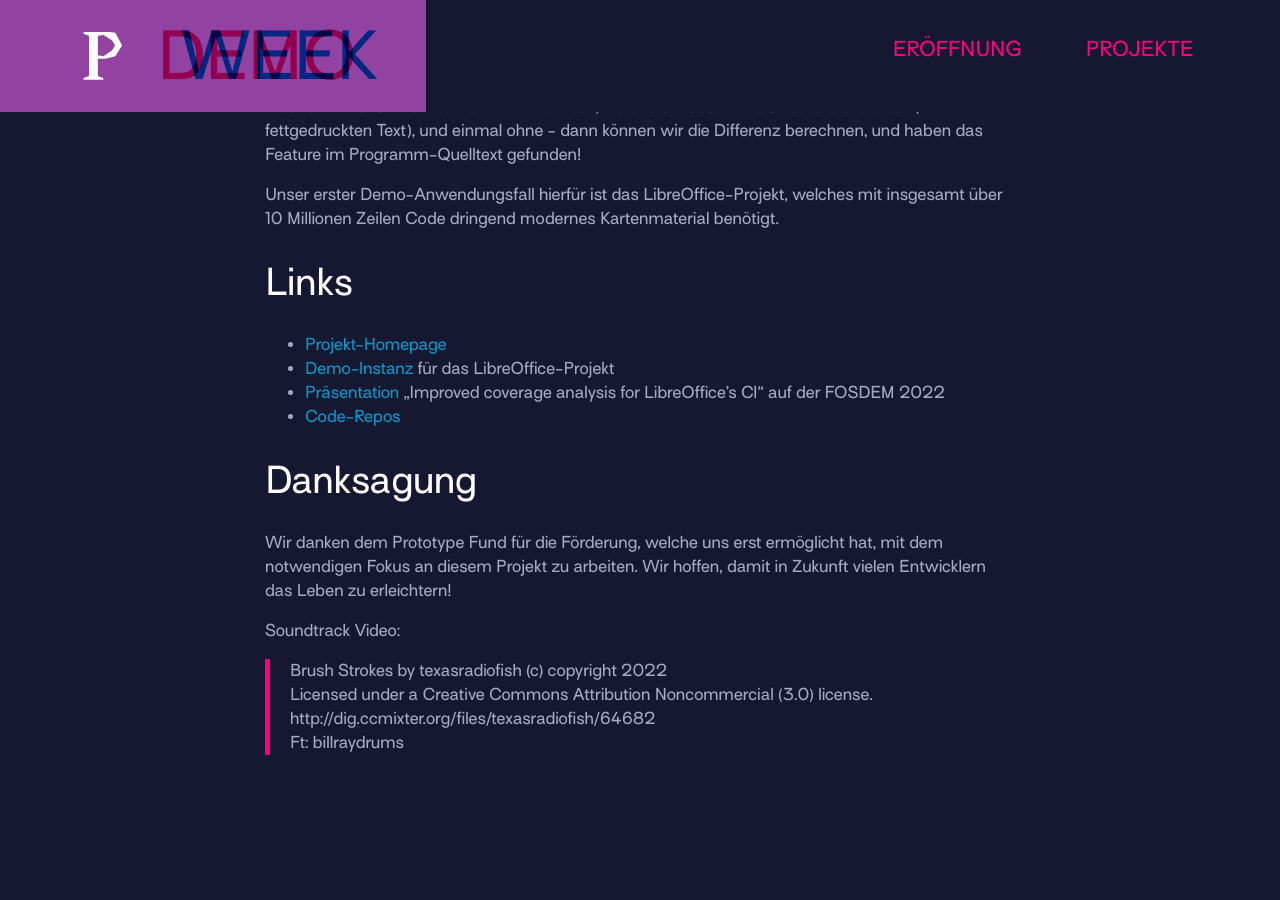
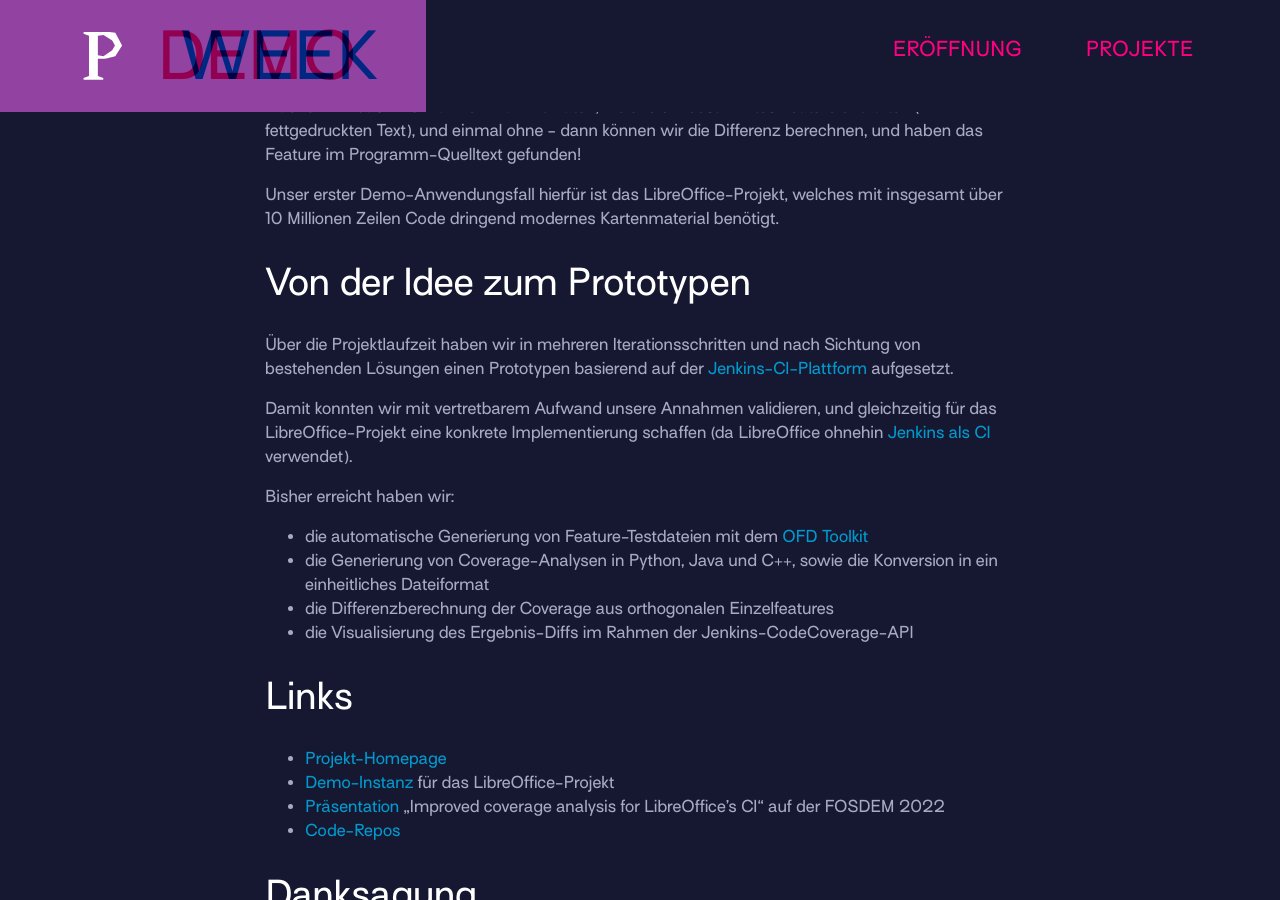
Before and after one commit to prototypefund/demo-week-runde10, a Jekyll site: the page built from _projects/07-cover-rest.md, in a window 1280 px wide and 900 px high, scrolled down 1287 px. Built offline with Jekyll 4.4.1, drawn with Linux system fonts in a browser that asks for light colours.

Commit message:
Add brief achievments section

```diff
--- a/_projects/07-cover-rest.md
+++ b/_projects/07-cover-rest.md
@@ -32,6 +32,25 @@ Machen wir das zweimal - einmal mit Daten, welche ein bestimmtes Feature enthalt
 Unser erster Demo-Anwendungsfall hierfür ist das LibreOffice-Projekt, welches mit insgesamt über 10 Millionen Zeilen Code dringend modernes Kartenmaterial benötigt.
 
 
+## Von der Idee zum Prototypen
+
+Über die Projektlaufzeit haben wir in mehreren Iterationsschritten und
+nach Sichtung von bestehenden Lösungen einen Prototypen basierend auf
+der [Jenkins-CI-Plattform](https://www.jenkins.io/) aufgesetzt.
+
+Damit konnten wir mit vertretbarem Aufwand unsere Annahmen validieren,
+und gleichzeitig für das LibreOffice-Projekt eine konkrete
+Implementierung schaffen (da LibreOffice ohnehin [Jenkins als CI](https://ci.libreoffice.org/)
+verwendet).
+
+Bisher erreicht haben wir:
+* die automatische Generierung von Feature-Testdateien mit dem [OFD Toolkit](https://github.com/tdf/odftoolkit/tree/coverage/odfdom/src/test/resources/test-input)
+* die Generierung von Coverage-Analysen in Python, Java und C++, sowie
+  die Konversion in ein einheitliches Dateiformat
+* die Differenzberechnung der Coverage aus orthogonalen Einzelfeatures
+* die Visualisierung des Ergebnis-Diffs im Rahmen der Jenkins-CodeCoverage-API
+
+
 ## Links
 
 * [Projekt-Homepage](https://cover-rest.gitlab.io/)
```
